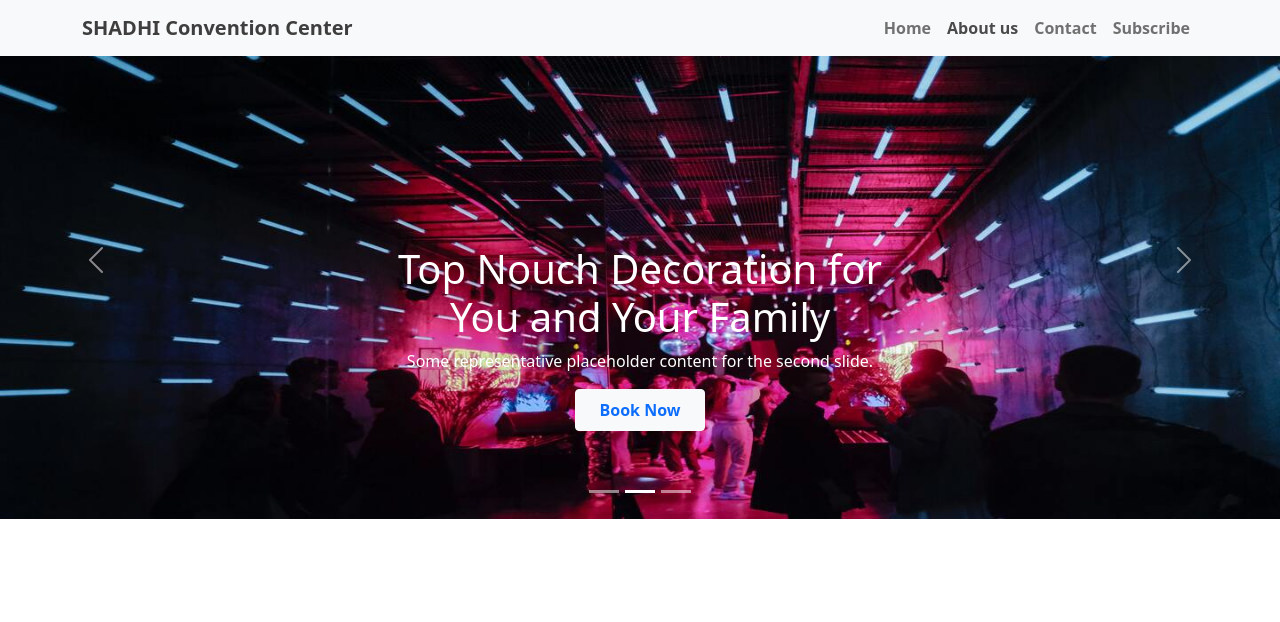
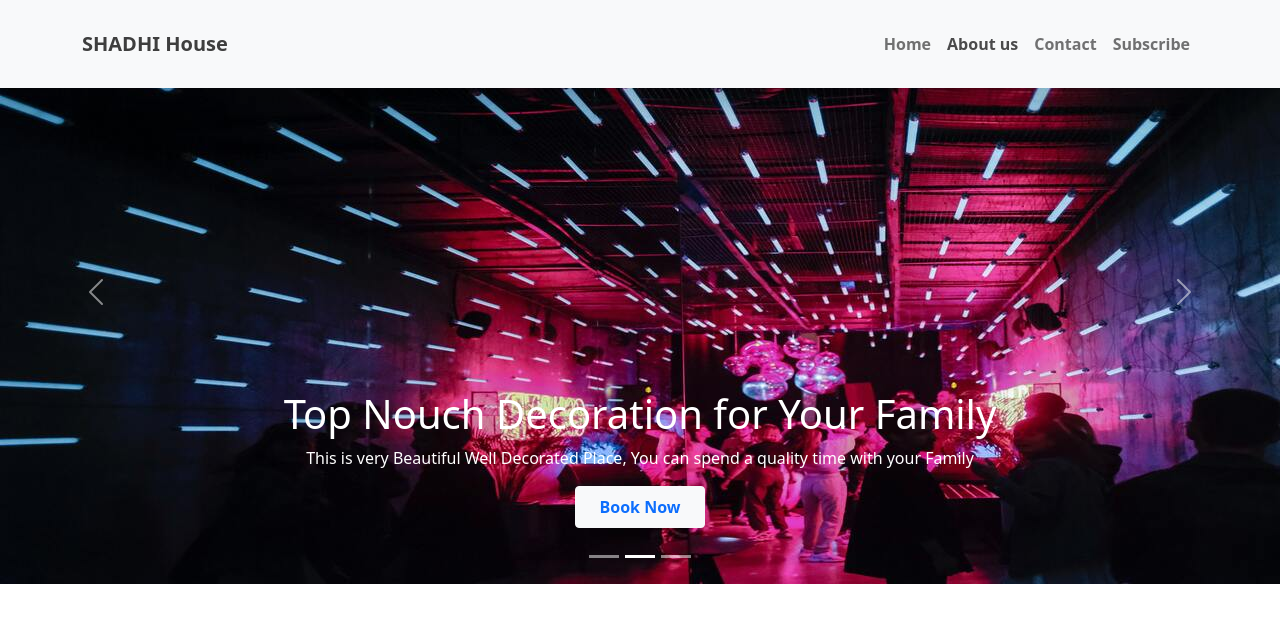
Before and after one commit to bulbul-rasel/shadhighar-convension-center, a plain HTML site: page index.html in a window 1280 px wide. Both pictures are taken after a click on the link "About us". Drawn offline with nearby package versions, Linux system fonts and the light colour scheme.

Commit message:
Header Section Done

```diff
--- a/index.html
+++ b/index.html
@@ -19,9 +19,9 @@
 <body>
     <header>
         <!-- Navbar section  -->
-        <nav class="navbar fixed-top navbar-expand-lg navbar-light bg-light">
+        <nav class="navbar fixed-top navbar-expand-lg navbar-light bg-light py-4 fixed-top shadow-lg">
             <div class="container">
-                <a class="navbar-brand fw-bolder" style="color: #3E3E3E" href="#">SHADHI Convention Center</a>
+                <a class="navbar-brand fw-bolder" style="color: #3E3E3E" href="#">SHADHI House</a>
                 <button class="navbar-toggler" type="button" data-bs-toggle="collapse"
                     data-bs-target="#navbarSupportedContent" aria-controls="navbarSupportedContent"
                     aria-expanded="false" aria-label="Toggle navigation">
@@ -60,29 +60,30 @@
                 </div>
                 <div class="carousel-inner ">
                     <div class="carousel-item active d-flex align-items-center">
-                        <img src="images/banner.png" class="d-block w-100" alt="...">
-                        <div class="carousel-caption d-none d-md-block mb-5 banner-pad">
-                            <h1>The perfect venue for your next event</h1>
-                            <p>Some representative placeholder content for the first slide. Lorem, ipsum dolor sit amet
-                                consectetur adipisicing elit. Repellendus, libero.</p>
+                        <img src="images/banner.png" class="d-block h-100" alt="...">
+                        <div class="carousel-caption  d-md-block mb-3 ">
+                            <h1>Perfect venue for your Event</h1>
+                            <p>Top class Convention center in Bangladesh, We provide best service in our country</p>
                             <button type="button" class="btn btn-light text-primary fw-bold px-4 py-2 ">Book
                                 Now</button>
                         </div>
                     </div>
                     <div class="carousel-item">
-                        <img src="images/w-1.jpg" class="d-block w-100" alt="...">
-                        <div class="carousel-caption d-none d-md-block mb-5  banner-pad">
-                            <h1>Top Nouch Decoration for You and Your Family</h1>
-                            <p>Some representative placeholder content for the second slide.</p>
+                        <img src="images/w-1.jpg" class="d-block h-100" alt="...">
+                        <div class="carousel-caption  d-md-block mb-3 ">
+                            <h1>Top Nouch Decoration for Your Family</h1>
+                            <p>This is very Beautiful Well Decorated Place, You can spend a quality time with your
+                                Family</p>
                             <button type="button" class="btn btn-light text-primary fw-bold px-4 py-2 ">Book
                                 Now</button>
                         </div>
                     </div>
                     <div class="carousel-item">
-                        <img src="images/w-2.jpg" class="d-block w-100" alt="...">
-                        <div class="carousel-caption d-none d-md-block mb-5 banner-pad">
-                            <h1>Elergitic Party Moment for Finding Mental Relaxation</h1>
-                            <p>Some representative placeholder content for the third slide.</p>
+                        <img src="images/w-2.jpg" class="d-block h-100" alt="...">
+                        <div class="carousel-caption  d-md-block mb-3 ">
+                            <h1>Elergitic Party Moment for Mental Relaxation</h1>
+                            <p>This Convention center is very well maintained, you can send your time , what you want
+                            </p>
                             <button type="button" class="btn btn-light text-primary fw-bold px-4 py-2 ">Book
                                 Now</button>
                         </div>
--- a/style.css
+++ b/style.css
@@ -2,7 +2,3 @@
 body{
     font-family: 'Poppins', sans-serif;
 }
-.banner-pad{
-    padding-left: 200px;
-    padding-right: 200px;
-}
```
